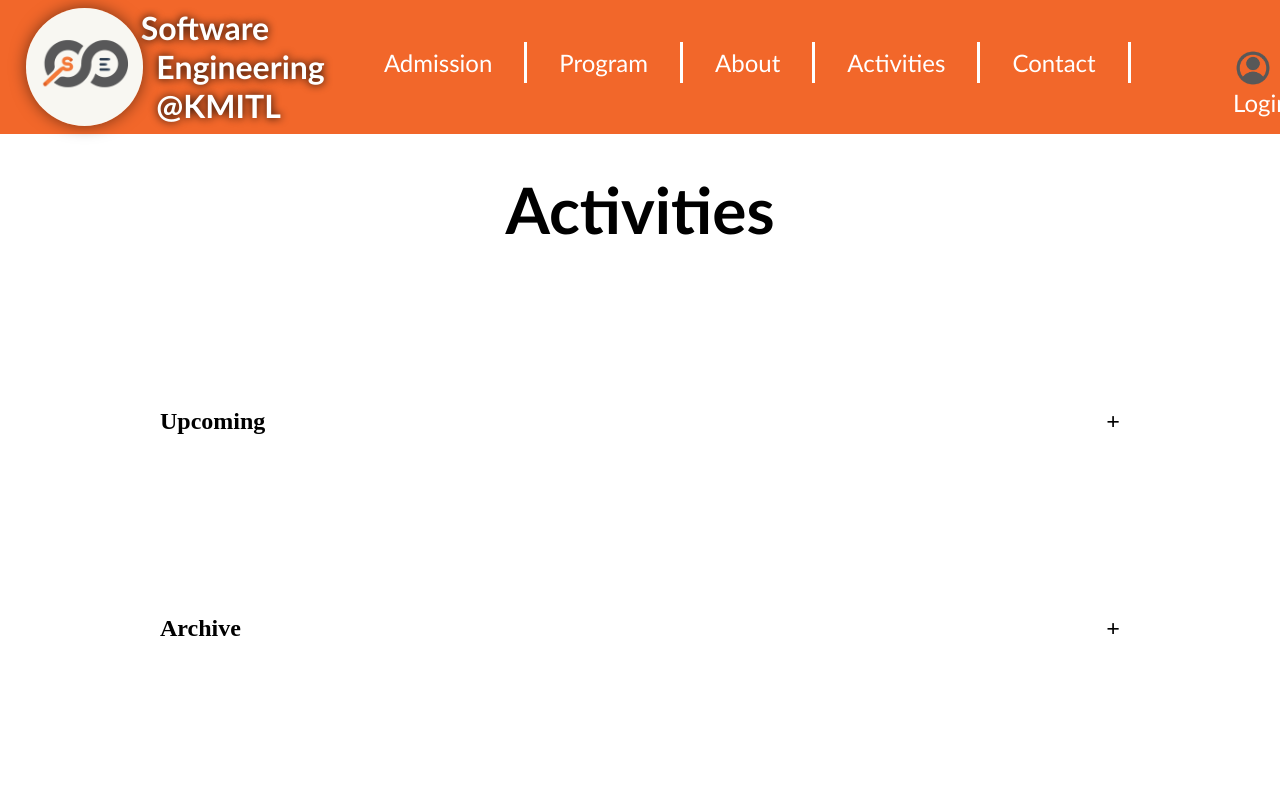
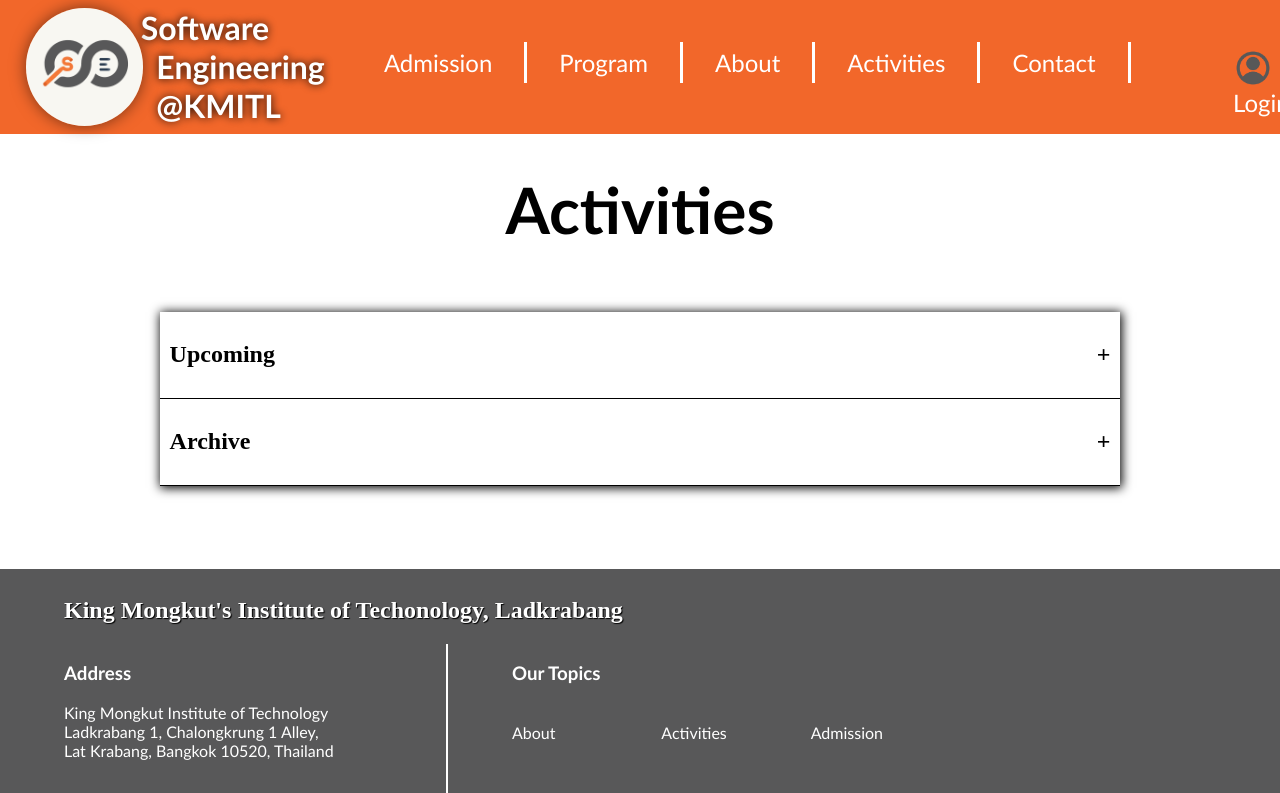
Before and after one commit to DiyaanPulikkal/se_web_project, a React (Vite) app: page /activities in a window 1280 px wide. Shown: the top 793 px of the page. Built offline with nearby package versions, Linux system fonts and the light colour scheme.

Commit message:
activities

```diff
--- a/src/Activities/ActSection.module.css
+++ b/src/Activities/ActSection.module.css
@@ -1,5 +1,9 @@
 .mainDiv {
-  margin: 10rem;
+  padding: 1%;
+  margin-top: 0;
+  margin-bottom: 0;
+  border-bottom: 1px solid #000000;
+  width: 73.5vw;
 }
 
 .accordionContent {
--- a/src/Activities/Activities.jsx
+++ b/src/Activities/Activities.jsx
@@ -1,4 +1,4 @@
-import "./Activities.module.css";
+import style from "./Activities.module.css";
 import ActSection from "./ActSection.jsx";
 
 function Activities() {
@@ -47,8 +47,10 @@ function Activities() {
   return (
     <>
       <h1 className="pageHeading">Activities</h1>
-      <ActSection title="Upcoming" content={upcomingChildren}></ActSection>
-      <ActSection title="Archive" content={archiveChildren}></ActSection>
+      <div className={style.sectionContainer}>
+        <ActSection title="Upcoming" content={upcomingChildren}></ActSection>
+        <ActSection title="Archive" content={archiveChildren}></ActSection>
+      </div>
     </>
   );
 }
--- a/src/Activities/Activities.module.css
+++ b/src/Activities/Activities.module.css
@@ -0,0 +1,11 @@
+.sectionContainer {
+  margin-top: 5%;
+  margin-bottom: 1%;
+  box-shadow: 1px 1px 10px 1px #000000;
+  max-width: 75vw;
+  margin-left: auto;
+  margin-right: auto;
+  padding-left: 0;
+  align-items: left;
+  margin-bottom: 10vh;
+}
```
